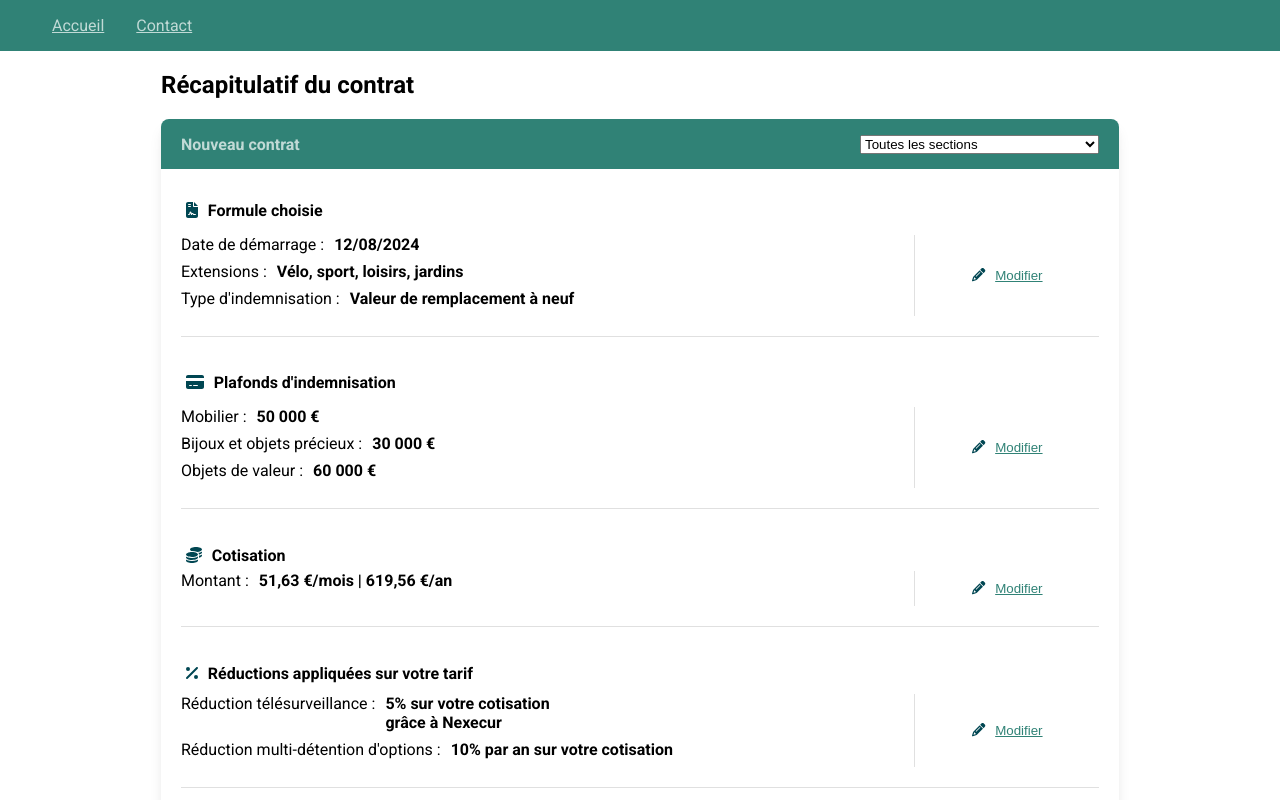
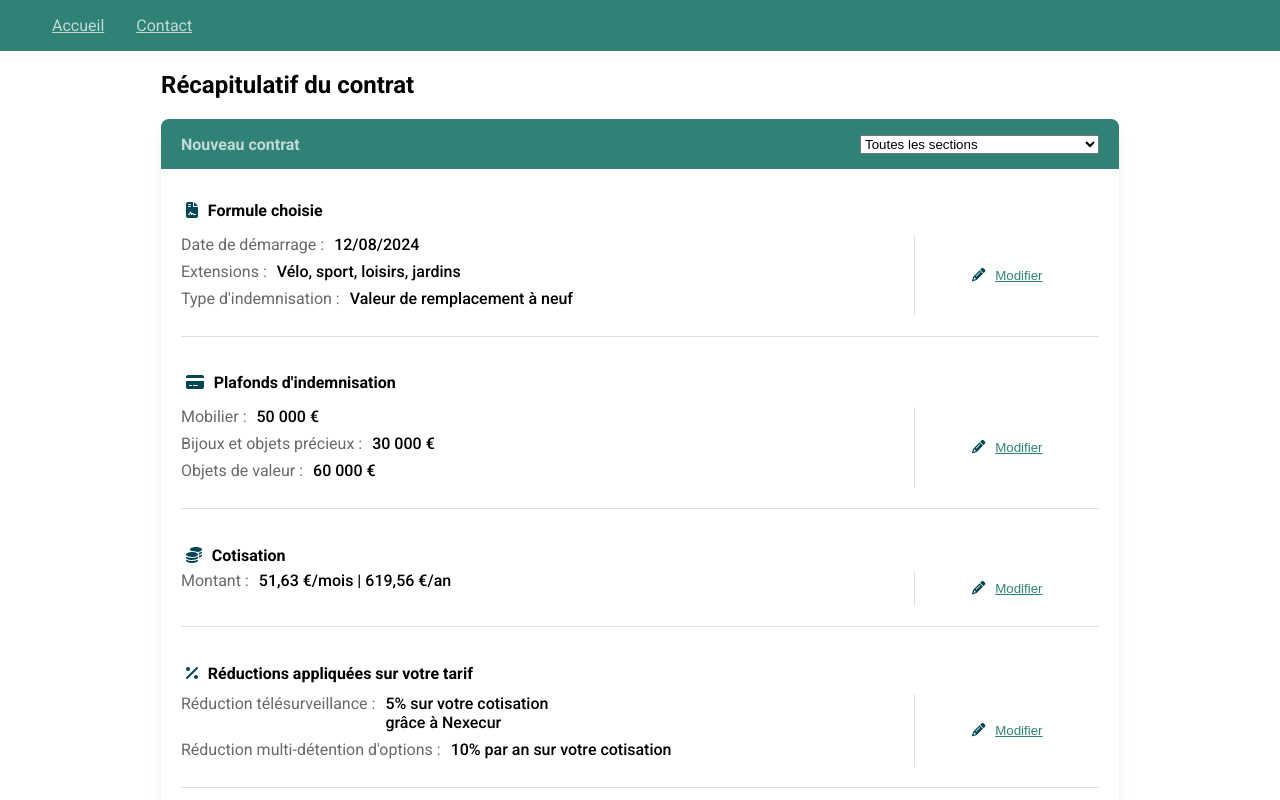
Before and after one commit to TheHiddenSoulCoder/caa, an Angular app: page / in a window 1280 px wide. Shown: the top 800 px of the page. Built offline with nearby package versions, Linux system fonts and the light colour scheme; data requests are answered from the project's data file.

Commit message:
hotfix on style strong and label

```diff
--- a/src/styles.scss
+++ b/src/styles.scss
@@ -33,3 +33,11 @@ button.primary {
   cursor: pointer;
   padding: 0;
 }
+
+label {
+  color: dimgrey;
+}
+
+strong {
+  font-weight: 500;
+}
```
